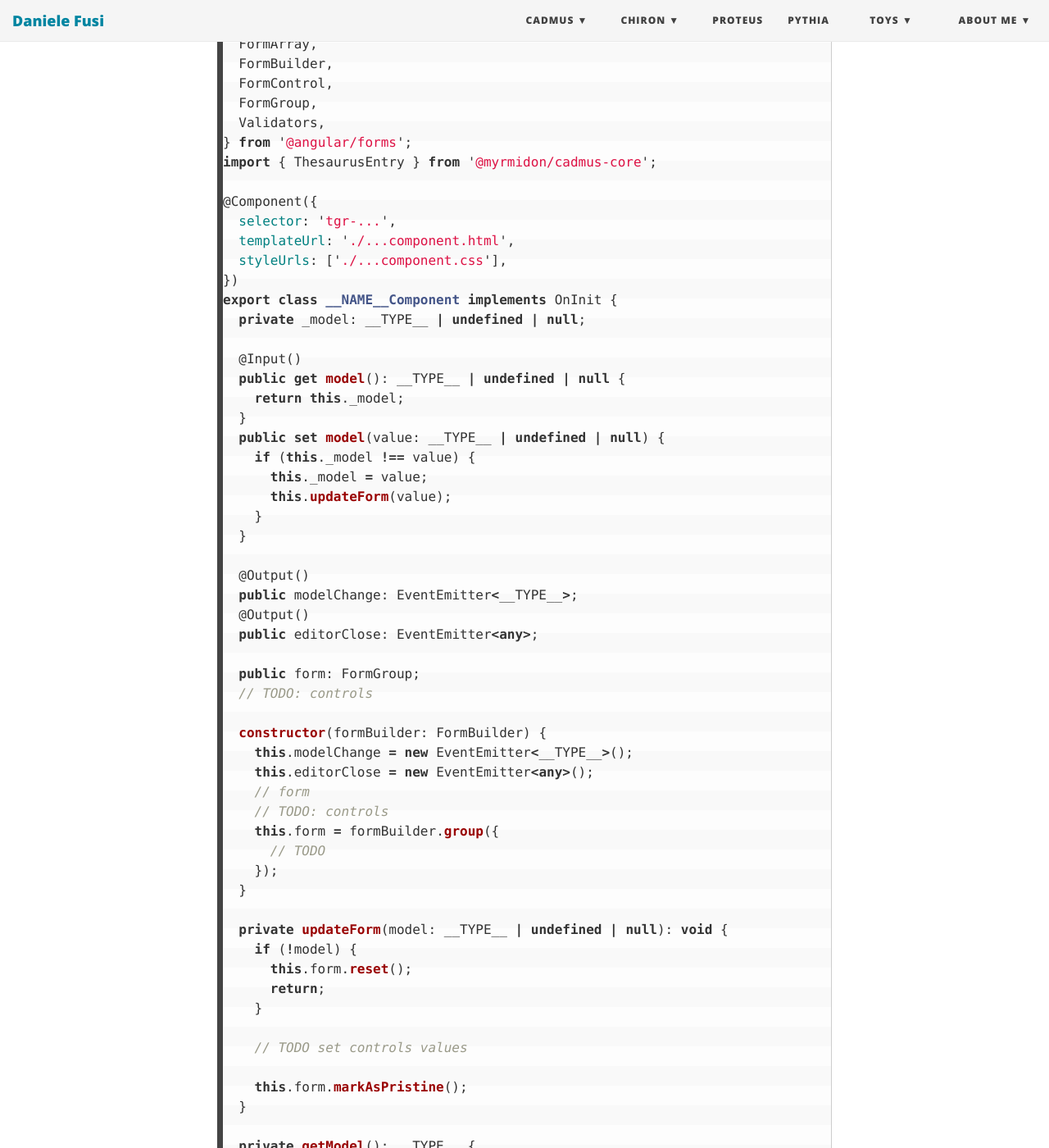
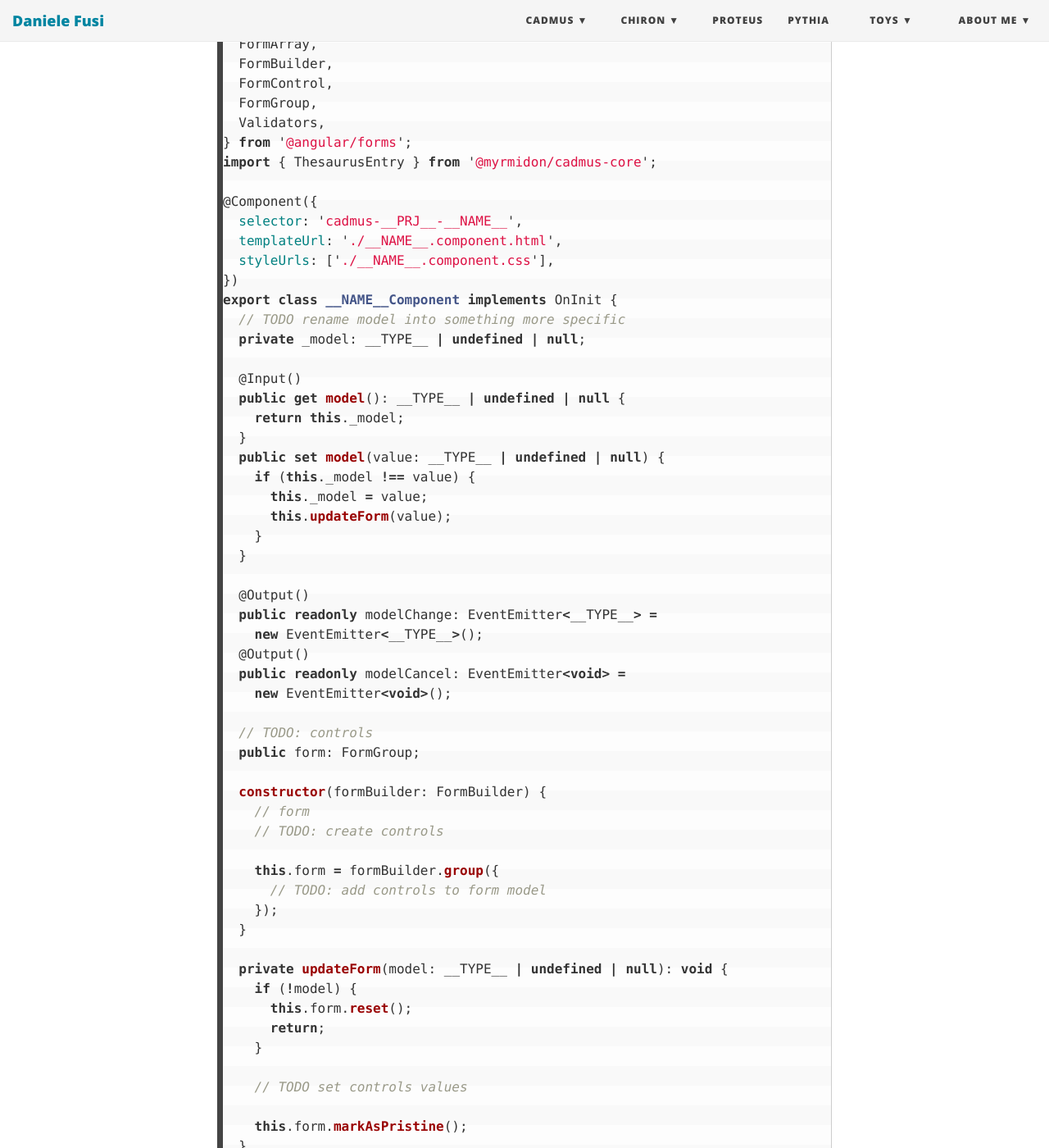
Before and after one commit to Myrmex/overview, a Jekyll site: the page built from cadmus/dev/frontend/parts.md, in a window 1280 px wide and 1400 px high, scrolled down 13942 px. Shown: the whole window at 82% size. Built offline with Jekyll 4.4.1, drawn with Linux system fonts in a browser that asks for light colours; nearby versions of some CDN libraries; some of the changed text lies outside the part shown.

Commit message:
Update parts.md

````diff
--- a/cadmus/dev/frontend/parts.md
+++ b/cadmus/dev/frontend/parts.md
@@ -570,11 +570,12 @@ import {
 import { ThesaurusEntry } from '@myrmidon/cadmus-core';
 
 @Component({
-  selector: 'tgr-...',
-  templateUrl: './...component.html',
-  styleUrls: ['./...component.css'],
+  selector: 'cadmus-__PRJ__-__NAME__',
+  templateUrl: './__NAME__.component.html',
+  styleUrls: ['./__NAME__.component.css'],
 })
 export class __NAME__Component implements OnInit {
+  // TODO rename model into something more specific
   private _model: __TYPE__ | undefined | null;
 
   @Input()
@@ -589,20 +590,21 @@ export class __NAME__Component implements OnInit {
   }
 
   @Output()
-  public modelChange: EventEmitter<__TYPE__>;
+  public readonly modelChange: EventEmitter<__TYPE__> =
+    new EventEmitter<__TYPE__>();
   @Output()
-  public editorClose: EventEmitter<any>;
+  public readonly modelCancel: EventEmitter<void> =
+    new EventEmitter<void>();
 
+  // TODO: controls
   public form: FormGroup;
-  // TODO: controls
 
   constructor(formBuilder: FormBuilder) {
-    this.modelChange = new EventEmitter<__TYPE__>();
-    this.editorClose = new EventEmitter<any>();
     // form
-    // TODO: controls
+    // TODO: create controls
+
     this.form = formBuilder.group({
-      // TODO
+      // TODO: add controls to form model
     });
   }
 
@@ -631,7 +633,8 @@ export class __NAME__Component implements OnInit {
     if (this.form.invalid) {
       return;
     }
-    this.modelChange.emit(this.getModel());
+    this._model = this.getModel();
+    this.modelChange.emit(this._model);
   }
 }
 ```
@@ -645,21 +648,19 @@ HTML template:
   <div>
     <button
       type="button"
-      color="warn"
       mat-icon-button
       matTooltip="Discard changes"
       (click)="cancel()"
     >
-      <mat-icon>clear</mat-icon>
+      <mat-icon class="mat-warn">clear</mat-icon>
     </button>
     <button
       type="submit"
-      color="primary"
       mat-icon-button
       matTooltip="Accept changes"
       [disabled]="form.invalid || form.pristine"
     >
-      <mat-icon>check_circle</mat-icon>
+      <mat-icon class="mat-primary">check_circle</mat-icon>
     </button>
   </div>
 </form>
````
